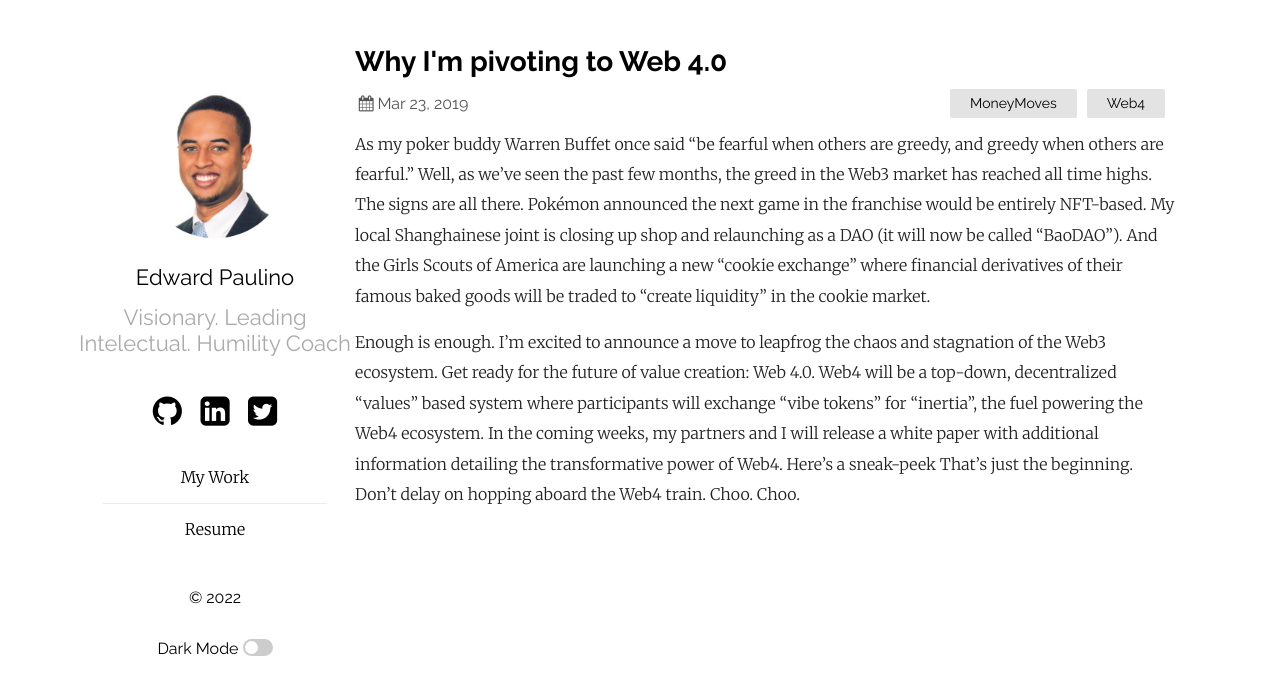
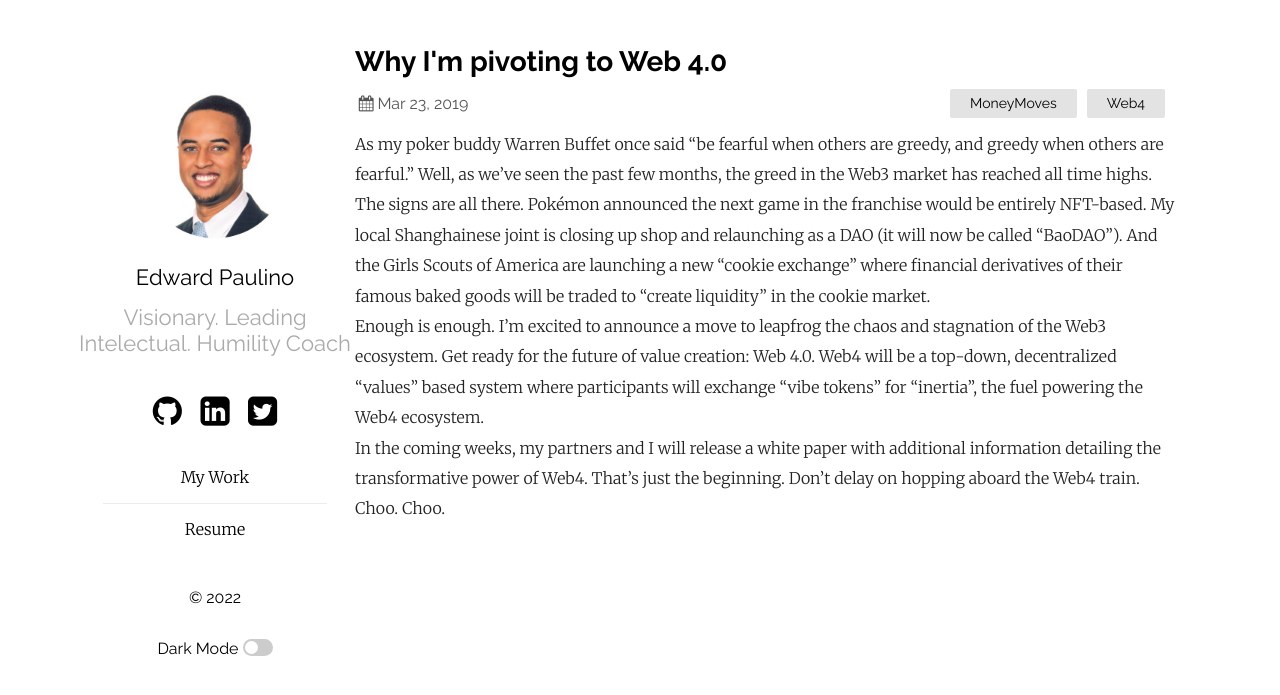
Before and after one commit to edpaulino/edpaulino.github.io, a Jekyll site: the page built from _posts/2019-03-23-welcome-to-jekyll.markdown, in a window 1280 px wide. Shown: the top 695 px of the page. Built offline with Jekyll 4.4.1, drawn with Linux system fonts in a browser that asks for light colours.

Commit message:
Update 2019-03-23-welcome-to-jekyll.markdown

```diff
--- a/_posts/2019-03-23-welcome-to-jekyll.markdown
+++ b/_posts/2019-03-23-welcome-to-jekyll.markdown
@@ -5,7 +5,5 @@ date:   2019-03-23 21:03:36 +0530
 categories: MoneyMoves Web4
 ---
 As my poker buddy Warren Buffet once said "be fearful when others are greedy, and greedy when others are fearful.” Well, as we've seen the past few months, the greed in the Web3 market has reached all time highs. The signs are all there. Pokémon announced the next game in the franchise would be entirely NFT-based. My local Shanghainese joint is closing up shop and relaunching as a DAO (it will now be called "BaoDAO"). And the Girls Scouts of America are launching a new "cookie exchange" where financial derivatives of their famous baked goods will be traded to "create liquidity" in the cookie market.
-
 Enough is enough. I'm excited to announce a move to leapfrog the chaos and stagnation of the Web3 ecosystem. Get ready for the future of value creation: Web 4.0. Web4 will be a top-down, decentralized "values" based system where participants will exchange "vibe tokens" for "inertia", the fuel powering the Web4 ecosystem.
-In the coming weeks, my partners and I will release a white paper with additional information detailing the transformative power of Web4. Here's a sneak-peek
-That's just the beginning. Don't delay on hopping aboard the Web4 train. Choo. Choo.
+In the coming weeks, my partners and I will release a white paper with additional information detailing the transformative power of Web4. That's just the beginning. Don't delay on hopping aboard the Web4 train. Choo. Choo.
```
